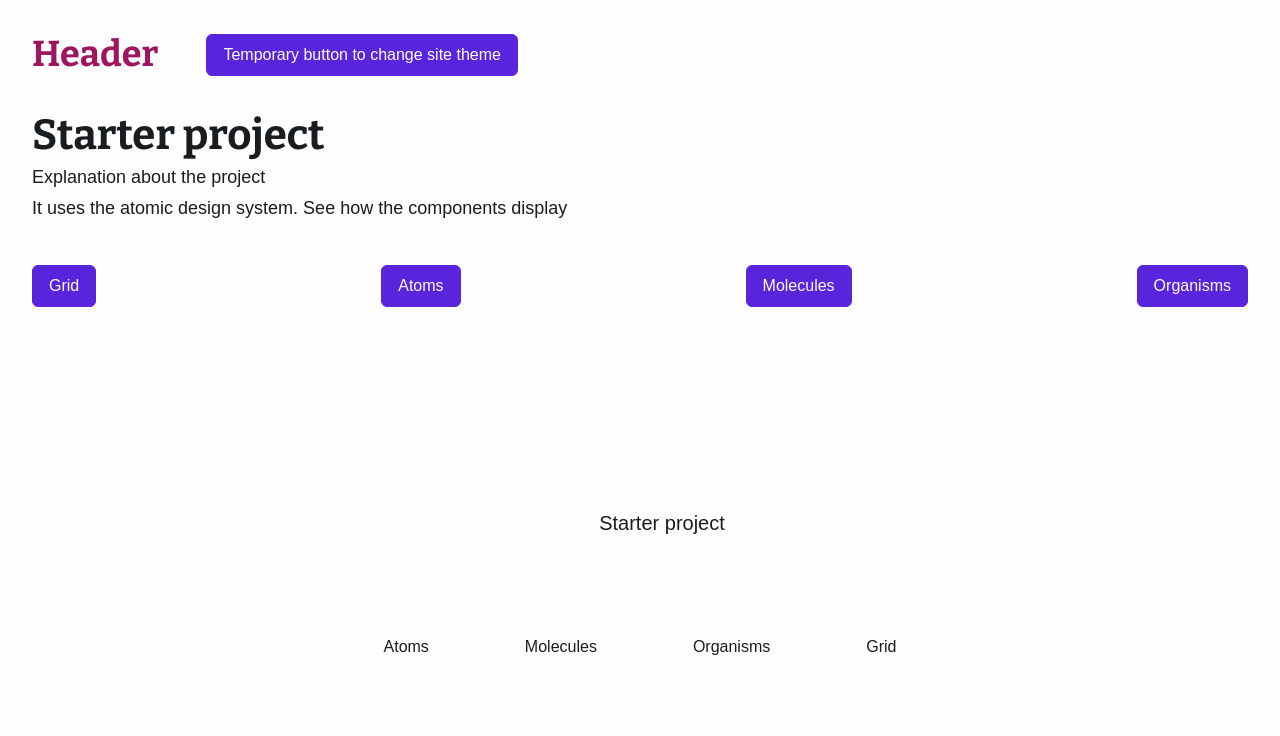
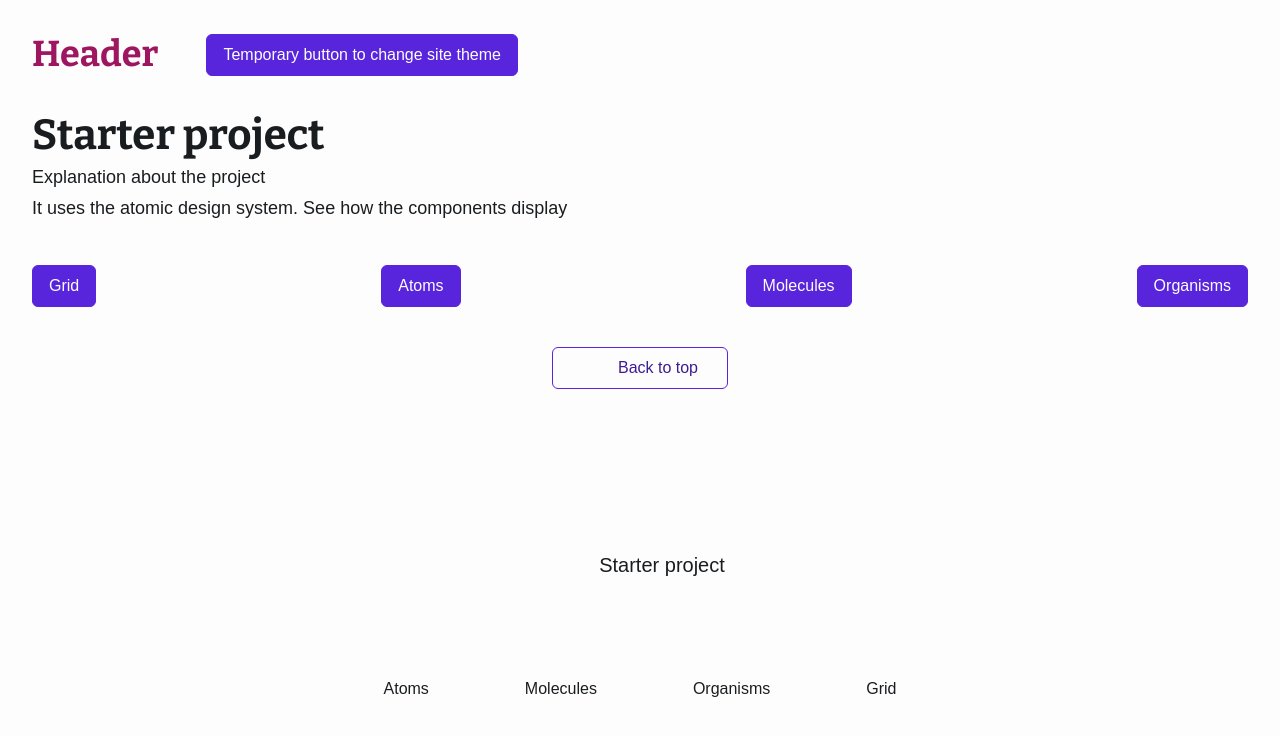
Before and after one commit to marboqmar/starter, a React (Vite) app: page / in a window 1280 px wide. Shown: the top 736 px of the page. Built offline with nearby package versions, Linux system fonts and the light colour scheme; a web font is replaced by a local one.

Commit message:
Added back to top button and logic to move focus back to the top

```diff
--- a/src/App.jsx
+++ b/src/App.jsx
@@ -3,6 +3,9 @@ import { Outlet, ScrollRestoration } from 'react-router-dom';
 import { Header } from './components/organisms/Header/Header';
 import { Footer } from './components/organisms/Footer/Footer';
 import { FOOTER_ITEMS, FOOTER_SOCIAL } from './constants/footer.constants';
+import { scrollToTop } from './utils/scroll.helpers';
+import { Button } from './components/atoms/Button/Button';
+import { Icon } from './components/atoms/Icon/Icon';
 
 export const App = () => {
   return (
@@ -12,6 +15,17 @@ export const App = () => {
       <Header />
       <main role="main" className="main">
         <Outlet />
+        <div className="back-to-top-wrapper container">
+          <Button
+            className="back-to-top"
+            buttonStyle="tertiary"
+            hasIcon
+            onClick={() => scrollToTop(true)}
+          >
+            <Icon href="/assets/icons/chevron-double-up.svg" isDecorative />
+            <span>Back to top</span>
+          </Button>
+        </div>
       </main>
       <Footer items={FOOTER_ITEMS} socialMedia={FOOTER_SOCIAL} isCompact />
     </>
--- a/src/css/pages/showcase.css
+++ b/src/css/pages/showcase.css
@@ -25,3 +25,20 @@
   flex-direction: column;
   gap: var(--spacing-component-inner);
 }
+
+.back-to-top-wrapper,
+.back-to-top {
+  width: 100%;
+}
+
+@media (min-width: 768px) {
+  .back-to-top-wrapper {
+    display: flex;
+    flex-direction: row;
+    justify-content: center;
+  }
+
+  .back-to-top {
+    max-width: 176px;
+  }
+}
--- a/src/utils/scroll.helpers.js
+++ b/src/utils/scroll.helpers.js
@@ -10,6 +10,8 @@ export const scrollToTop = (hasSmoothAnimation = true) => {
     behavior: hasSmoothAnimation ? 'smooth' : 'instant',
   });
 
-  // Move focus back to the top so 'Tab' starts at the beginning
-  document.querySelector('header')?.focus();
+  // Move focus back to the top. preventScroll is needed to allow the smooth animation to happen.
+  document.querySelector('header')?.focus({
+    preventScroll: true,
+  });
 };
```
Also changed, not shown: public/assets/icons/chevron-double-up.svg (added).
